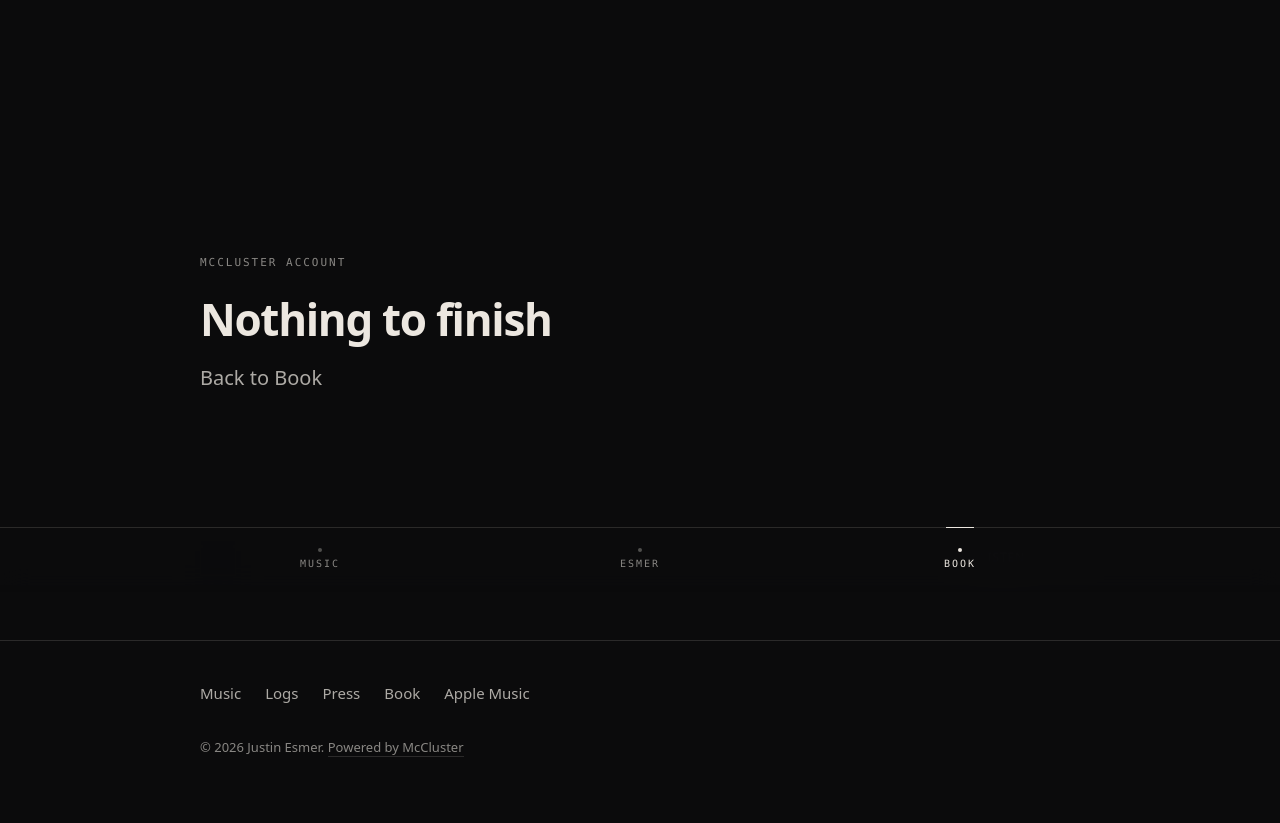
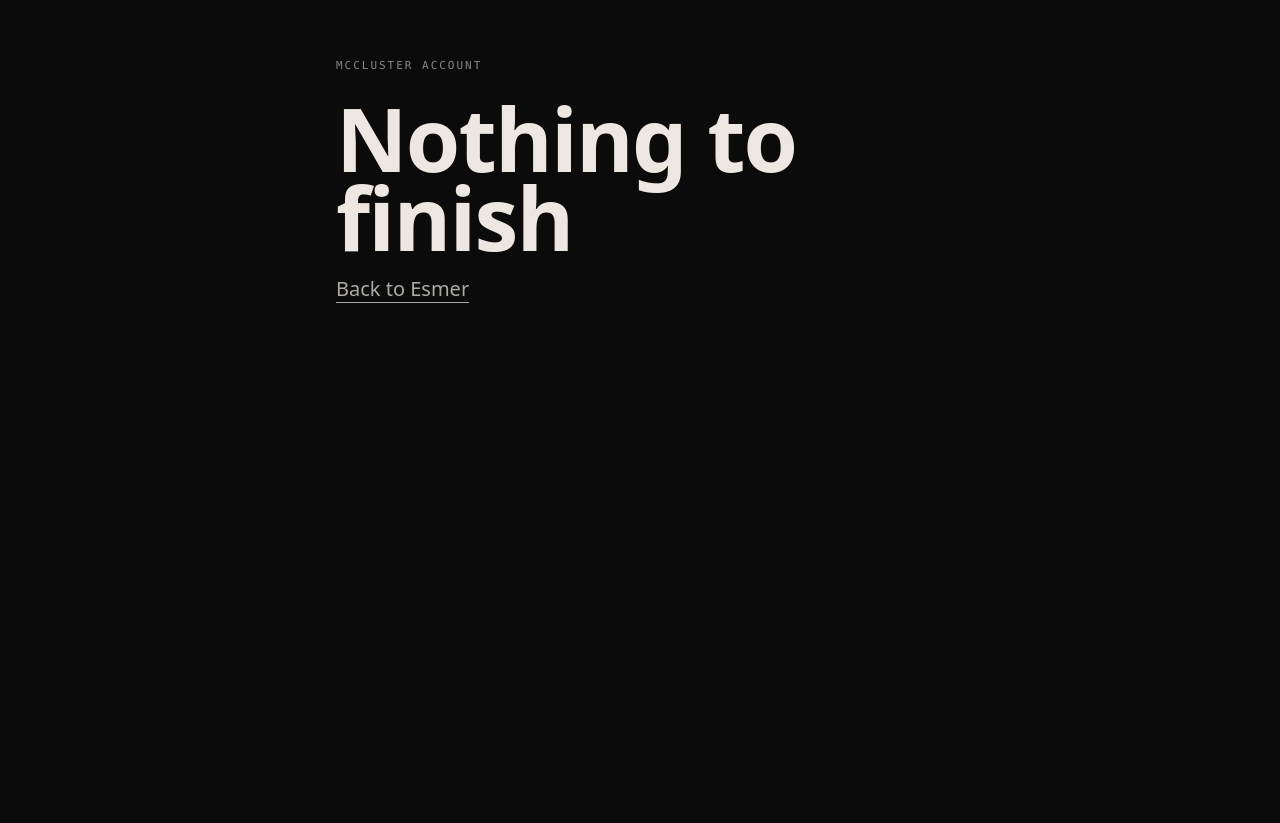
Before and after one commit to mcclusterishere/esmer, a plain HTML site: page auth/index.html in a window 1280 px wide. Shown: the part 208-1031 px from the top of the page. After the commit the page ends 864 px from the top, so only its background shows below. Drawn offline with Linux system fonts and the light colour scheme.

Commit message:
Fix auth callback return path for owner console

```diff
--- a/auth/index.html
+++ b/auth/index.html
@@ -5,87 +5,17 @@
 <meta name="viewport" content="width=device-width, initial-scale=1, viewport-fit=cover">
 <title>Signing in — Esmer</title>
 <meta name="description" content="Completing your McCluster sign-in.">
-<link rel="canonical" href="https://esmer.mccluster.org/auth/">
-<meta property="og:type" content="website">
-<meta property="og:site_name" content="Esmer">
-<meta property="og:title" content="Signing in — Esmer">
-<meta property="og:description" content="Completing your McCluster sign-in.">
-<meta property="og:url" content="https://esmer.mccluster.org/auth/">
-<meta name="twitter:card" content="summary_large_image">
 <meta name="robots" content="noindex,nofollow">
 <meta name="theme-color" content="#0b0b0c">
-<link rel="icon" href="/assets/favicon.svg" type="image/svg+xml">
-<link rel="stylesheet" href="/css/site.css">
-
+<link rel="icon" href="../assets/favicon.svg" type="image/svg+xml">
+<link rel="stylesheet" href="../css/site.css">
+<style>.auth-return{min-height:100svh;display:grid;place-items:center;padding:2rem}.auth-return>div{width:min(100%,38rem)}.auth-return h1{font-size:clamp(2.5rem,8vw,5.5rem);line-height:.9;margin:.7rem 0 1rem}.auth-return a{border-bottom:1px solid currentColor}</style>
 </head>
 <body>
-<a class="skip" href="#main">Skip to content</a>
-<div class="progress" aria-hidden="true"></div>
-<main id="main">
-
-<section class="band arrival">
-  <div class="wrap">
-    <p class="eyebrow">McCluster account</p>
-    <h1 class="h-section" id="auth-head">Signing you in…</h1>
-    <p class="lede" id="auth-body">One moment.</p>
-  </div>
-</section>
-<script src="/js/mcc-auth.js" defer></script>
-<script defer>
-  window.addEventListener('load', function () {
-    var head = document.getElementById('auth-head');
-    var body = document.getElementById('auth-body');
-    function backTo() {
-      var raw = new URLSearchParams(location.search).get('next') || '/book/';
-      /* Same-origin only. An absolute URL here would make the sign-in flow
-         an open redirect that arrives carrying a fresh session. */
-      return (raw.charAt(0) === '/' && raw.charAt(1) !== '/') ? raw : '/book/';
-    }
-    window.MCC.complete().then(function (user) {
-      if (!user) { head.textContent = 'Nothing to finish'; body.innerHTML = '<a href="/book/">Back to Book</a>'; return; }
-      head.textContent = 'You are signed in';
-      body.innerHTML = 'Taking you back…';
-      location.replace(backTo());
-    }).catch(function (error) {
-      head.textContent = 'That sign-in did not complete';
-      body.textContent = error.message || 'Please try again.';
-    });
-  });
+<main class="auth-return"><div><p class="eyebrow">McCluster account</p><h1 id="auth-head">Signing you in…</h1><p class="lede" id="auth-body">One moment.</p></div></main>
+<script src="../js/mcc-auth.js"></script>
+<script>
+(function(){'use strict';var head=document.getElementById('auth-head');var body=document.getElementById('auth-body');var params=new URLSearchParams(location.search);var requested=params.get('next');var fallback=new URL('../book/',location.href).pathname;var next=(requested&&requested.charAt(0)==='/'&&requested.charAt(1)!=='/')?requested:fallback;MCC.complete().then(function(user){if(!user){head.textContent='Nothing to finish';body.innerHTML='<a href="'+fallback+'">Back to Esmer</a>';return}head.textContent='You are signed in';body.textContent='Taking you back…';location.replace(next)}).catch(function(error){head.textContent='That sign-in did not complete';body.textContent=error.message||'Please try again.'})})();
 </script>
-</main>
-<footer class="foot">
-  <div class="wrap">
-    <div class="foot__links">
-      <a href="/music/">Music</a>
-      <a href="/logs/">Logs</a>
-      <a href="/press/">Press</a>
-      <a href="/book/">Book</a>
-      <a href="https://music.apple.com/us/artist/esmer/1542619015" target="_blank" rel="noopener">Apple Music</a>
-    </div>
-    <p class="foot__attr">
-      &copy; 2026 Justin Esmer.
-      <a href="https://matthew.mccluster.org/" target="_blank" rel="noopener">Powered by McCluster</a>
-    </p>
-  </div>
-</footer>
-<div class="listening" data-open="false" aria-live="polite">
-  <div class="listening__inner">
-    <div class="listening__art" aria-hidden="true"></div>
-    <div class="listening__text">
-      <div class="listening__title"></div>
-      <div class="listening__sub"></div>
-    </div>
-    <a class="listening__go" href="#" target="_blank" rel="noopener">Listen</a>
-    <button class="listening__close" type="button" aria-label="Dismiss">&times;</button>
-  </div>
-</div>
-<nav class="nav" aria-label="Primary">
-  <div class="nav__inner">
-    <a class="nav__item" href="/music/"><span class="nav__dot" aria-hidden="true"></span>Music</a>
-    <a class="nav__item" href="/"><span class="nav__dot" aria-hidden="true"></span>Esmer</a>
-    <a class="nav__item" href="/book/" aria-current="page"><span class="nav__dot" aria-hidden="true"></span>Book</a>
-  </div>
-</nav>
-<script src="/js/app.js" defer></script>
 </body>
 </html>
```
